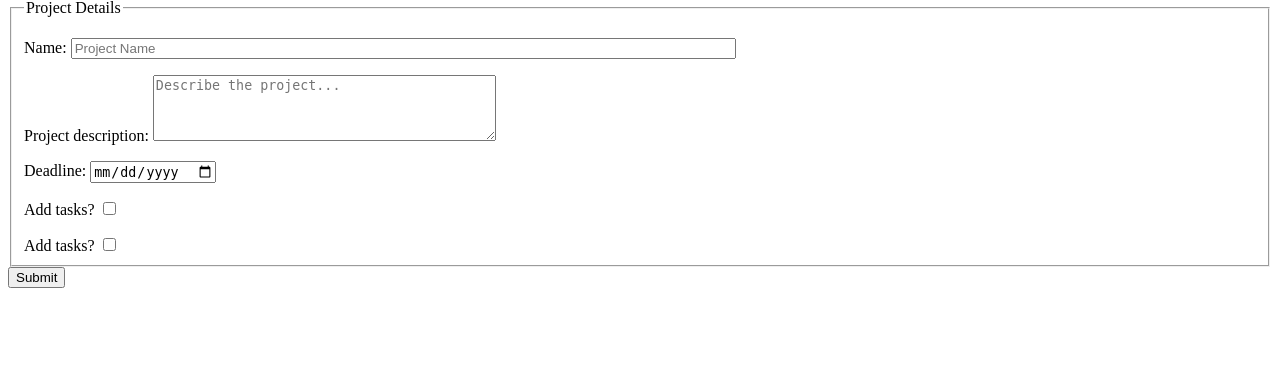
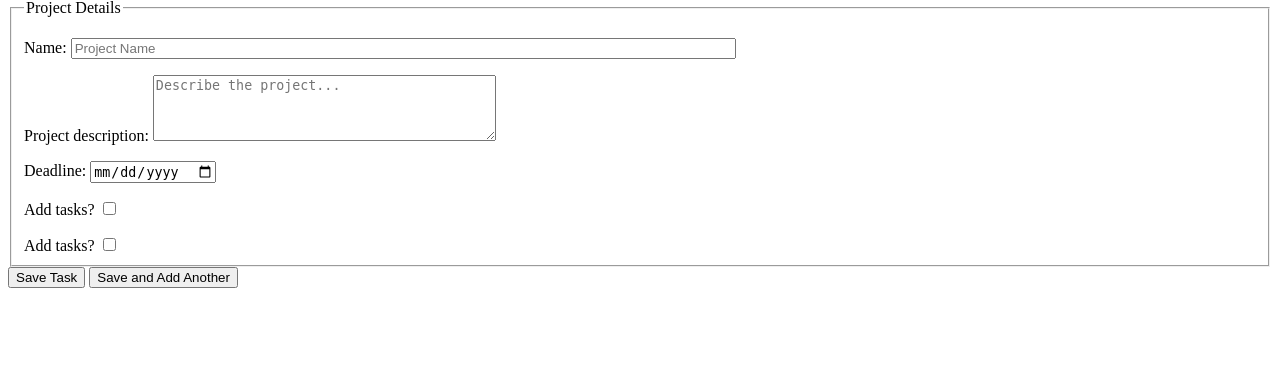
Before and after one commit to Njoro90260/Task-Project-Management-Tool, a Django app: page /create_project_and_tasks/ in a window 1280 px wide. Shown: the part 188-555 px from the top of the page. Run offline with Django 5.2, Linux system fonts and the light colour scheme; a user stored in the database is signed in; parts of the project's set-up code (start-up, migrations or seed data) failed here and were passed over.

Commit message:
added save and add another task functionality.

```diff
--- a/projects/templates/projects/create_project_and_tasks.html
+++ b/projects/templates/projects/create_project_and_tasks.html
@@ -31,6 +31,7 @@
             {{ task_form.as_p }}
         </fieldset>
         {% endif %}
-        <button type="submit">Submit</button>
+        <button type="submit" name="save_task">Save Task</button>
+        <button type="submit" name="save_add_another">Save and Add Another</button>
     </form>
 {% endblock content %}
--- a/projects/views.py
+++ b/projects/views.py
@@ -29,10 +29,8 @@ def dashboard(request):
     }
     return render(request, 'projects/dashboard.html', context)
 
-
-@login_required
 def create_project_and_tasks(request):
-    """View for creating a new project and optionally adding tasks."""
+    """"View for creating a new project and optionally adding tasks."""
     if request.method == 'POST':
         project_form = ProjectForm(request.POST)
         task_form = TaskForm(request.POST) if 'add_tasks' in request.POST else None
@@ -47,7 +45,10 @@ def create_project_and_tasks(request):
                 task.project = project
                 task.save()
                 messages.success(request, 'Project and task created successfully.')
-                return redirect('projects:dashboard')
+                if 'save_add_another' in request.POST:
+                    return redirect('create_project_and_tasks')
+                else:
+                    return redirect('projects:dashboard')
             elif task_form:
                 messages.error(request, 'Task form is invalid. Please correct the errors and try again.')
             else:
```
